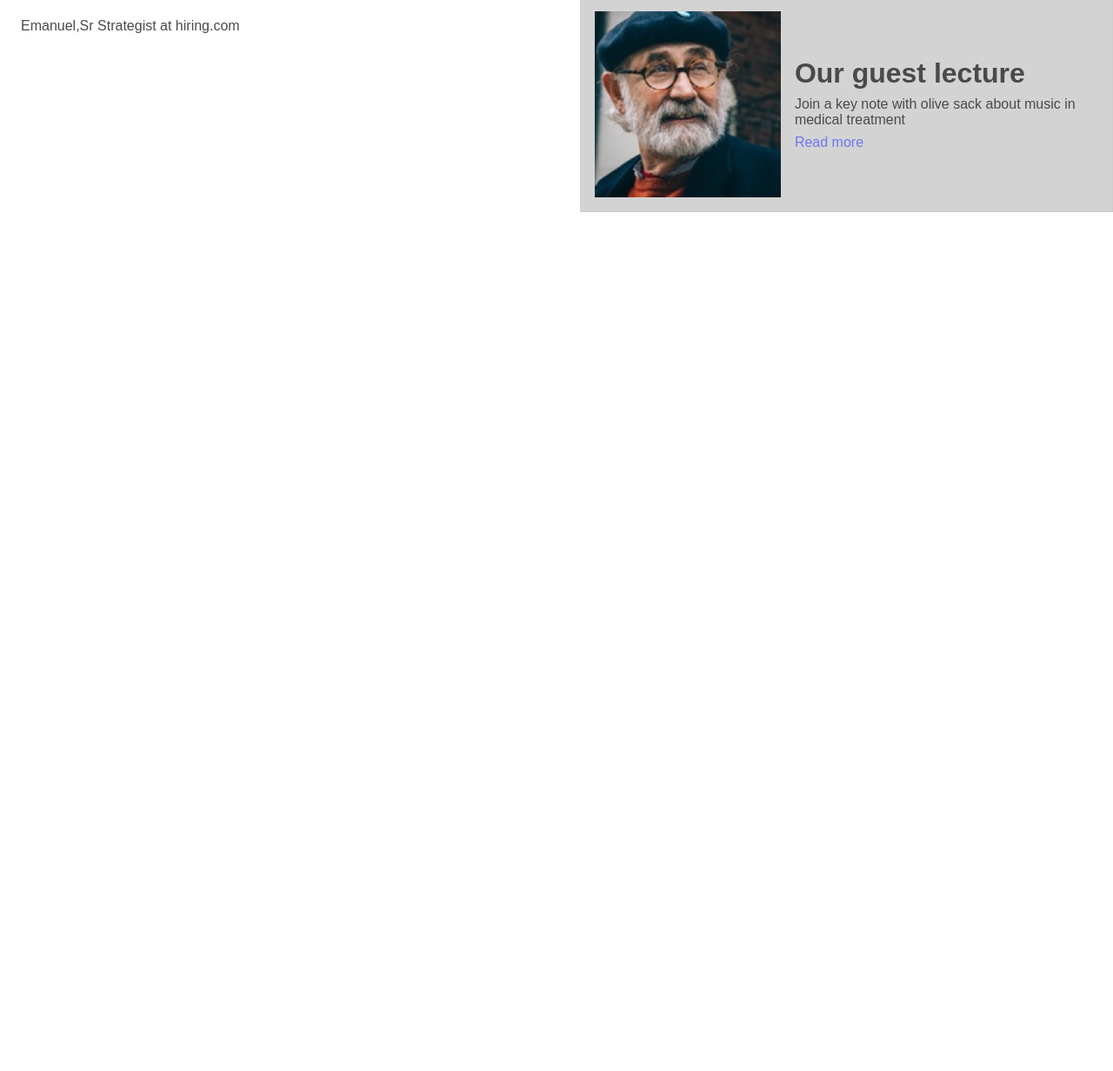
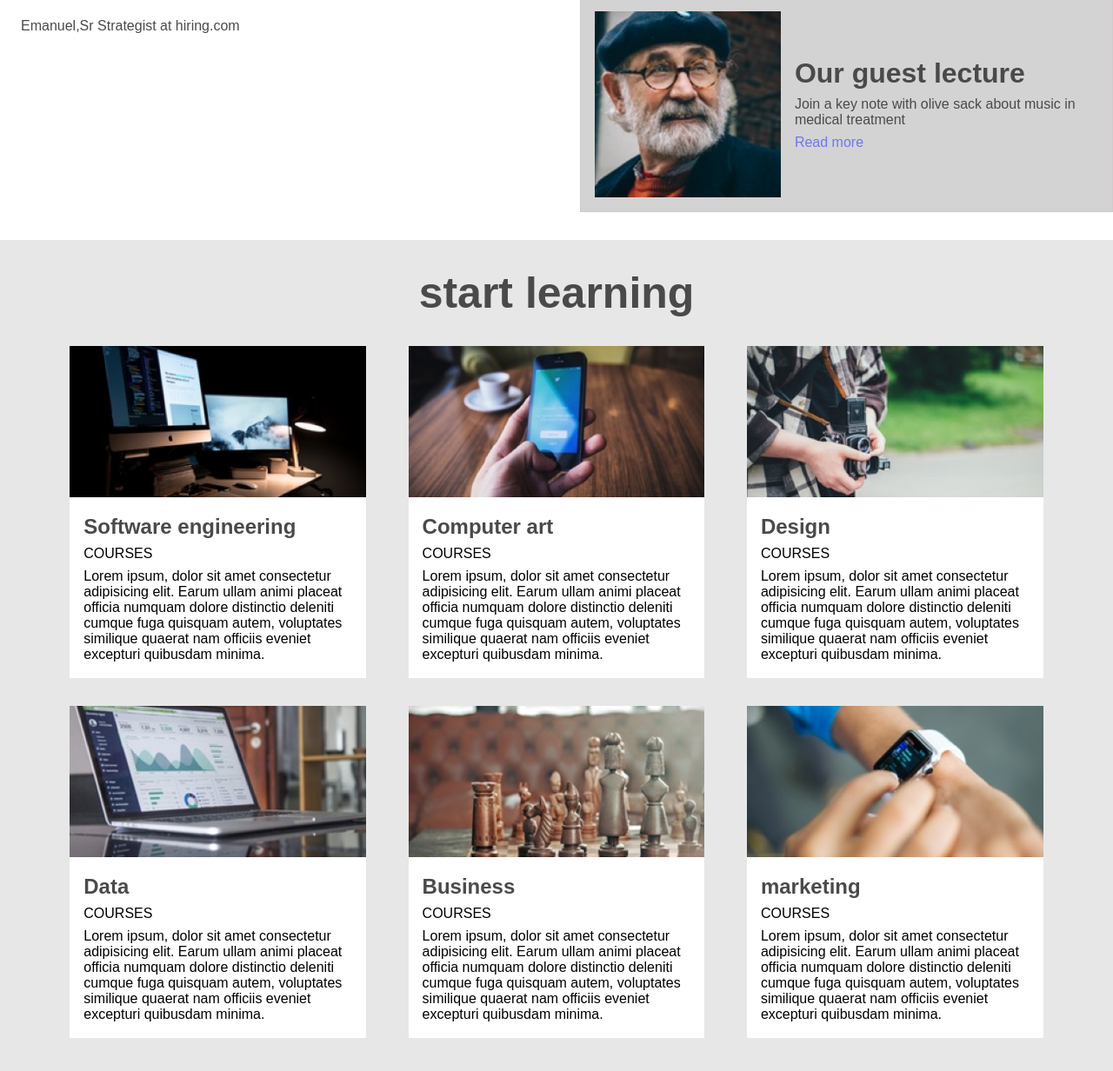
Before and after one commit to jirawat94/jirawat94.github.io, a plain HTML site: page index.html in a window 1280 px wide. Shown: the part 1206-2438 px from the top of the page at 87% size. Before the commit the page ends 1482 px from the top, so only its background shows below. Drawn offline with Linux system fonts and the light colour scheme.

Commit message:
setion3 pc

```diff
--- a/index.html
+++ b/index.html
@@ -86,7 +86,67 @@
             </div>
         </div>
     </div>
+    <div id="Start-learning">
+        <h1>start learning</h1>
+        <div id="couse">
+            <div id="row1">
+                <div class="couse-menu"><img src="asset/images/course-software.jpg" alt="">
+                    <h2> Software engineering</h2>
+                    <p>COURSES</p>
+                    <p>Lorem ipsum, dolor sit amet consectetur adipisicing elit. Earum ullam animi placeat officia
+                        numquam
+                        dolore distinctio deleniti cumque fuga quisquam autem, voluptates similique quaerat nam officiis
+                        eveniet excepturi quibusdam minima.</p>
+                </div>
+                <div class="couse-menu"><img src="asset/images/course-computer-art.jpg" alt="">
+                    <h2> Computer art</h2>
+                    <p>COURSES</p>
+                    <p>Lorem ipsum, dolor sit amet consectetur adipisicing elit. Earum ullam animi placeat officia
+                        numquam
+                        dolore distinctio deleniti cumque fuga quisquam autem, voluptates similique quaerat nam officiis
+                        eveniet excepturi quibusdam minima.</p>
+                </div>
+                <div class="couse-menu"><img src="asset/images/course-design.jpg" alt="">
+                    <h2> Design</h2>
+                    <p>COURSES</p>
+                    <p>Lorem ipsum, dolor sit amet consectetur adipisicing elit. Earum ullam animi placeat officia
+                        numquam
+                        dolore distinctio deleniti cumque fuga quisquam autem, voluptates similique quaerat nam officiis
+                        eveniet excepturi quibusdam minima.</p>
+                </div>
+            </div>
+            <div id="row2">
+                <div class="couse-menu"><img src="asset/images/course-data.jpg" alt="">
+                    <h2> Data</h2>
+                    <p>COURSES</p>
+                    <p>Lorem ipsum, dolor sit amet consectetur adipisicing elit. Earum ullam animi placeat officia
+                        numquam
+                        dolore distinctio deleniti cumque fuga quisquam autem, voluptates similique quaerat nam
+                        officiis
+                        eveniet excepturi quibusdam minima.</p>
+                </div>
+                <div class="couse-menu"><img src="asset/images/course-business.jpg" alt="">
+                    <h2> Business</h2>
+                    <p>COURSES</p>
+                    <p>Lorem ipsum, dolor sit amet consectetur adipisicing elit. Earum ullam animi placeat officia
+                        numquam
+                        dolore distinctio deleniti cumque fuga quisquam autem, voluptates similique quaerat nam
+                        officiis
+                        eveniet excepturi quibusdam minima.</p>
+                </div>
+                <div class="couse-menu"><img src="asset/images/course-marketing.jpg">
+                    <h2> marketing</h2>
+                    <p>COURSES</p>
+                    <p>Lorem ipsum, dolor sit amet consectetur adipisicing elit. Earum ullam animi placeat officia
+                        numquam
+                        dolore distinctio deleniti cumque fuga quisquam autem, voluptates similique quaerat nam
+                        officiis
+                        eveniet excepturi quibusdam minima.</p>
+                </div>
+            </div>
 
+        </div>
+    </div>
 
 
 </body>
--- a/style.css
+++ b/style.css
@@ -18,6 +18,7 @@ nav {
     flex-direction: row;
     justify-content: space-between;
     height: 64px;
+
 }
 
 #logo {
@@ -25,7 +26,6 @@ nav {
     height: 32px;
     margin-top: 16px;
     margin-bottom: 16px;
-
 }
 
 #logo img {
@@ -192,3 +192,42 @@ nav {
     display: flex;
     flex-direction: column;
 }
+
+#row1 {
+
+    display: flex;
+    flex-direction: row;
+    justify-content: space-around;
+}
+
+.couse-menu {
+    max-width: 30%;
+    background-color: white;
+
+    margin: 0 32px 32px 0;
+    padding: 0 0 10px 0;
+}
+
+.couse-menu h2 {
+    margin-top: 16px;
+    margin-left: 16px;
+    color: #4a4a4a;
+}
+
+.couse-menu p {
+    margin: 8px 0px 8px 16px;
+}
+
+.couse-menu img {
+    width: 100%;
+}
+
+.couse-menu:last-child {
+    margin-right: 0px;
+}
+
+#row2 {
+    display: flex;
+    flex-direction: row;
+    justify-content: space-around;
+}
```
